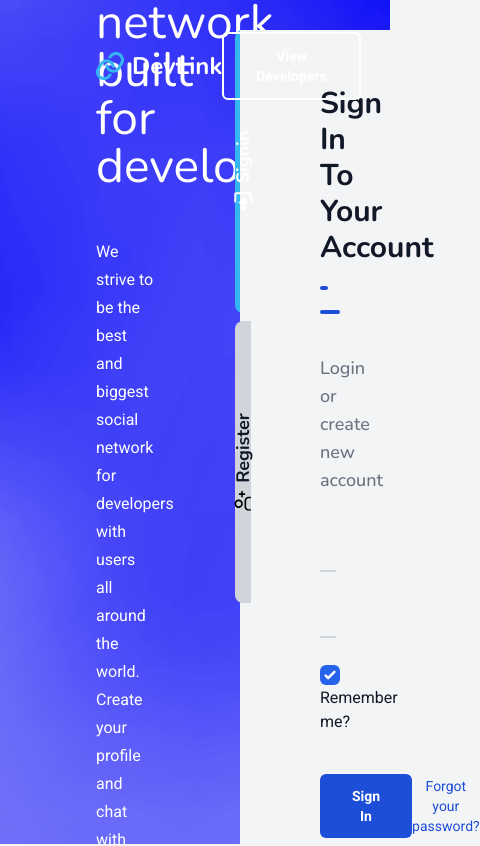
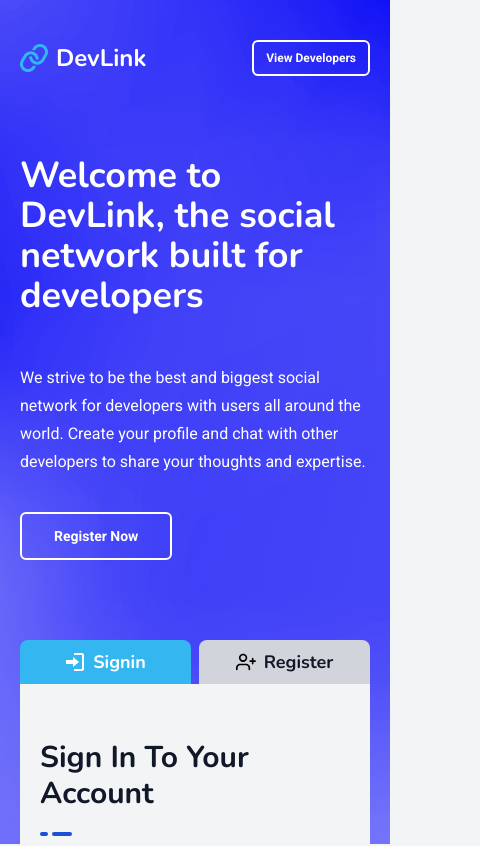
Before and after one commit to RayBDev/DevLink, a Next.js app in the folder client/: page / in a window 390 px wide. Shown: the top 846 px of the page, 480 px wide, since content can reach past the window. Built offline with nearby package versions, Linux system fonts and the light colour scheme; no server answers.

Commit message:
Added responsive classes

```diff
--- a/client/components/auth/Auth.tsx
+++ b/client/components/auth/Auth.tsx
@@ -1,4 +1,4 @@
-import React, { useEffect, useState } from 'react';
+import React from 'react';
 
 import Signin from './Signin';
 import Forgetpw from './Forgetpw';
@@ -9,23 +9,22 @@ import RegisterIcon from '../../assets/icons/user-plus.svg';
 
 export type TabSelectionType = 'signin' | 'register' | 'forgetpw';
 
-const Auth = ({ selectTab }: { selectTab?: TabSelectionType }) => {
-  const [tabSelection, setTabSelection] = useState<TabSelectionType>('signin');
+type PropTypes = {
+  tabSelection: TabSelectionType;
+  setTabSelection: React.Dispatch<React.SetStateAction<TabSelectionType>>;
+};
 
-  useEffect(() => {
-    selectTab && setTabSelection(selectTab);
-  }, [selectTab]);
-
+const Auth = ({ tabSelection, setTabSelection }: PropTypes) => {
   return (
-    <div className="grid grid-cols-12 grid-rows-3 gap-y-2 max-w-xl">
+    <div className="grid grid-cols-2 md:grid-cols-12 grid-flow-dense grid-rows-[repeat(12, minmax(0, 1fr))] md:grid-rows-3 gap-x-2 md:gap-x-0 md:gap-y-2 max-w-xl m-auto">
       {/* Sign In Tab */}
       <div
         className={`${
           tabSelection === 'signin' ? 'bg-secondary' : 'bg-gray-300'
-        } flex justify-center items-center col-span-1 transition-colors row-span-1  py-5 rounded-tl-lg rounded-bl-lg p-2`}
+        } flex justify-center items-center col-span-1 transition-colors row-span-1 md:py-5 rounded-t-lg md:rounded-tr-none md:rounded-tl-lg md:rounded-bl-lg p-2`}
       >
         <button
-          className="flex items-center -rotate-90"
+          className="flex items-center md:-rotate-90"
           onClick={() => setTabSelection('signin')}
         >
           <SigninIcon
@@ -52,10 +51,10 @@ const Auth = ({ selectTab }: { selectTab?: TabSelectionType }) => {
       <div
         className={`${
           tabSelection === 'register' ? 'bg-secondary' : 'bg-gray-300'
-        } flex justify-center items-center col-span-1 transition-colors row-span-1 py-5 rounded-tl-lg rounded-bl-lg p-2`}
+        } flex justify-center items-center col-span-1 transition-colors row-span-1 md:py-5 rounded-t-lg md:rounded-tr-none md:rounded-tl-lg md:rounded-bl-lg p-2`}
       >
         <button
-          className="flex items-center -rotate-90"
+          className="flex items-center md:-rotate-90"
           onClick={() => setTabSelection('register')}
         >
           <RegisterIcon
--- a/client/components/auth/Forgetpw.tsx
+++ b/client/components/auth/Forgetpw.tsx
@@ -16,7 +16,7 @@ const Forgetpw = ({ setTabSelection }: SetTabSelectionType) => {
   const [forgetpw, { data, loading, error }] = useLazyQuery(FORGET_PW);
 
   return (
-    <div className="col-span-11 row-span-3 bg-gray-100 rounded-tr-lg rounded-b-lg py-14 px-20">
+    <div className="col-span-2 md:col-span-11 row-span-11 md:row-span-3 bg-gray-100 md:rounded-tr-lg rounded-b-lg py-14 px-5 sm:px-20">
       <h2 className="capitalize mb-5">Reset Your Password</h2>
       <span className="inline-block h-1 w-2 bg-primary rounded-sm mr-1">
         &#160;
--- a/client/components/auth/Register.tsx
+++ b/client/components/auth/Register.tsx
@@ -30,7 +30,7 @@ const Register = () => {
   }, [user, loadingUser]);
 
   return (
-    <div className="col-span-11 row-span-3 bg-gray-100 rounded-tr-lg rounded-b-lg py-14 px-20">
+    <div className="col-span-2 md:col-span-11 row-span-11 md:row-span-3 bg-gray-100 md:rounded-tr-lg rounded-b-lg py-14 px-5 sm:px-20">
       <h2 className="capitalize mb-5">Create your new account'</h2>
       <span className="inline-block h-1 w-2 bg-primary rounded-sm mr-1">
         &#160;
--- a/client/components/auth/Signin.tsx
+++ b/client/components/auth/Signin.tsx
@@ -52,7 +52,7 @@ const Signin = ({ setTabSelection }: SetTabSelectionType) => {
   }, [user, profile, loadingUser, loadingHandle]);
 
   return (
-    <div className="col-span-11 row-span-3 bg-gray-100 rounded-tr-lg rounded-b-lg py-14 px-20">
+    <div className="col-span-2 md:col-span-11 row-span-11 md:row-span-3 bg-gray-100 md:rounded-tr-lg rounded-b-lg py-14 px-5 sm:px-20">
       <h2 className="capitalize mb-5">Sign in to your account</h2>
       <span className="inline-block h-1 w-2 bg-primary rounded-sm mr-1">
         &#160;
--- a/client/components/layouts/SigninModal.tsx
+++ b/client/components/layouts/SigninModal.tsx
@@ -1,19 +1,21 @@
-import React from 'react';
+import React, { useState } from 'react';
 
-import Auth from '../auth/Auth';
+import Auth, { TabSelectionType } from '../auth/Auth';
 
 const SignInModal = ({
   setShowSignInModal,
 }: {
   setShowSignInModal: React.Dispatch<React.SetStateAction<boolean>>;
 }) => {
+  const [tabSelection, setTabSelection] = useState<TabSelectionType>('signin');
+
   return (
     <div
       className="fixed w-screen h-screen bg-gray-600/80"
       onClick={() => setShowSignInModal(false)}
     >
       <div className="fixed w-screen h-screen flex justify-center items-center px-2 sm:px-16 md:px-32 lg:px-56 xl:px-96">
-        <Auth />
+        <Auth tabSelection={tabSelection} setTabSelection={setTabSelection} />
       </div>
     </div>
   );
--- a/client/pages/index.tsx
+++ b/client/pages/index.tsx
@@ -32,8 +32,8 @@ const Home: NextPage = () => {
               other developers to share your thoughts and expertise."
         disableTitleCompilation={true}
       />
-      <main className="container flex items-center justify-center w-screen h-screen ">
-        <div className="fixed h-screen w-screen overflow-hidden -z-10 ">
+      <main className="">
+        <div className="fixed h-screen w-screen top-0 -z-10 ">
           <Image
             alt="Hero"
             src={hero}
@@ -43,26 +43,30 @@ const Home: NextPage = () => {
             priority={true}
           />
         </div>
-        <div className="fixed top-8 left-0 w-screen">
-          <div className="flex justify-between container px-24">
+
+        <div className="flex justify-between container pt-10 pb-20 sm:pb-16 lg:pb-0 px-5 sm:px-10 xl:px-24 w-full">
           <div className="flex items-center">
             <div className="h-7 w-7 mr-2">
               <Image alt="Logo" src={logo} quality={80} priority={true} />
             </div>
             <h3 className="text-white">DevLink</h3>
           </div>
-            <button className="btn btn-ghost">View Developers</button>
+          <button className="btn btn-ghost px-3 py-2 text-xs sm:px-8 sm:py-3 sm:text-sm">
+            View Developers
+          </button>
         </div>
-        </div>
-        <div className="grid grid-cols-2 items-center gap-20 px-24 pt-20">
+
+        <div className="container flex items-center justify-center w-full sm:h-screen mb-5 sm:mb-0">
+          <div className="grid grid-cols-1 lg:grid-cols-2 justify-center md:items-center gap-20 px-5 sm:px-10 xl:px-24 md:-mt-24">
             <div className="col-span-1 ">
               <h1 className="mb-12 text-white">
                 Welcome to DevLink, the social network built for developers
               </h1>
-            <p className="mb-12 text-white">
-              We strive to be the best and biggest social network for developers
-              with users all around the world. Create your profile and chat with
-              other developers to share your thoughts and expertise.
+              <p className="mb-9 sm:mb-12 text-white">
+                We strive to be the best and biggest social network for
+                developers with users all around the world. Create your profile
+                and chat with other developers to share your thoughts and
+                expertise.
               </p>
               <button
                 className="btn btn-ghost"
@@ -71,7 +75,11 @@ const Home: NextPage = () => {
                 Register Now
               </button>
             </div>
-          <Auth selectTab={tabSelection} />
+            <Auth
+              tabSelection={tabSelection}
+              setTabSelection={setTabSelection}
+            />
+          </div>
         </div>
       </main>
     </div>
--- a/client/styles/globals.css
+++ b/client/styles/globals.css
@@ -11,7 +11,7 @@
     @apply text-gray-900 bg-gray-100;
   }
   h1 {
-    @apply text-5xl font-heading;
+    @apply text-4xl font-bold md:font-normal md:text-5xl font-heading;
   }
   h2 {
     @apply text-3xl font-bold font-heading;
```
Lines whose indentation alone changed are shown as unchanged.
